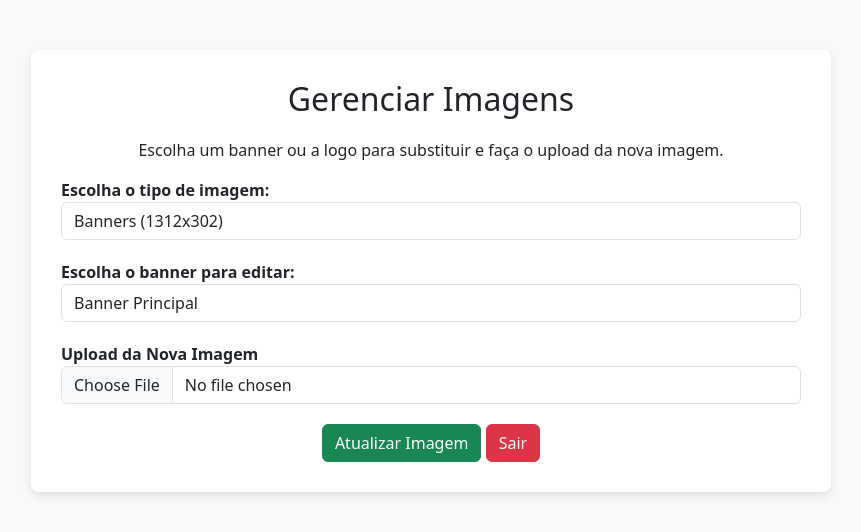
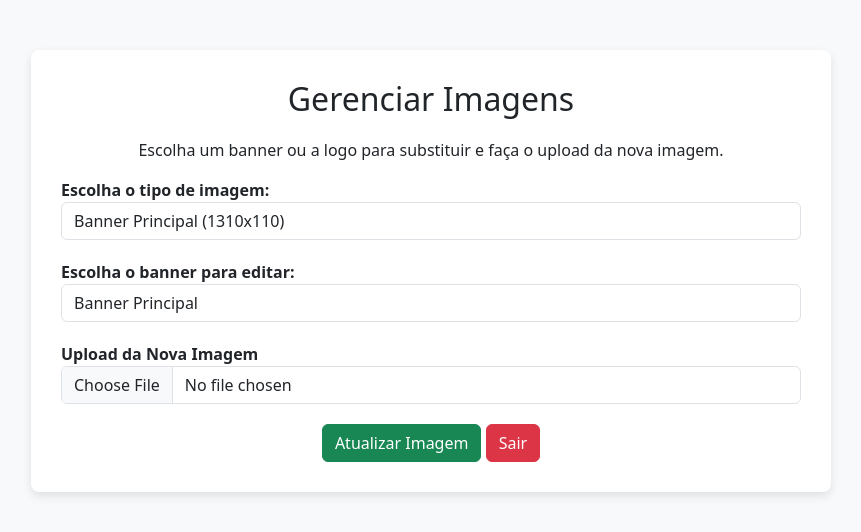
Before and after one commit to Emano4777/poupaqui-admin, a Flask app: page /admin in a window 1280 px wide. Shown: the top 532 px of the page, without its empty margins (209-1070 px from the left). Run offline with Flask 3, Linux system fonts and the light colour scheme; the visitor is signed in with stand-in values (Sample User, id 1).

Commit message:
Corrigido banners

```diff
--- a/app.py
+++ b/app.py
@@ -19,12 +19,11 @@ app.secret_key = 'segredo123'  # Chave secreta para gerenciar sessões
 # Arquivo JSON para armazenar os banners e a logo
 DATA_FILE = "images.json"
 
-# Carregar imagens salvas no JSON
 def load_images():
     if os.path.exists(DATA_FILE):
         with open(DATA_FILE, "r") as f:
             return json.load(f)
-    return {"banners": [], "logo": None}  # Estrutura padrão
+    return {"banners": [], "logo": None, "banner_top": None}  # Estrutura padrão
 
 # Salvar imagens no JSON
 def save_images(data):
@@ -41,7 +40,8 @@ def index():
     data = load_images()  # Carregar as imagens salvas
     banners = data.get("banners", [])
     logo = data.get("logo", None)
-    return render_template('index.html', banners=banners, logo=logo)
+    banner_top = data.get("banner_top", None)
+    return render_template('index.html', banners=banners, logo=logo,banner_top=banner_top)
 
 @app.route('/login', methods=['GET', 'POST'])
 def login():
@@ -70,7 +70,7 @@ def admin():
             error = "Nenhum arquivo enviado ou tipo de imagem inválido."
         else:
             file = request.files['file']
-            image_type = request.form['image_type']  # Define se é 'banner' ou 'logo'
+            image_type = request.form['image_type']  # Define se é 'banner', 'banner_top' ou 'logo'
 
             if file and allowed_file(file.filename):
                 try:
@@ -83,6 +83,8 @@ def admin():
 
                     if image_type == "banner" and image.size != (1312, 302):
                         error = "O banner deve ter exatamente 1312x302 pixels!"
+                    elif image_type == "banner_top" and image.size != (1310, 110):
+                        error = "O banner principal deve ter 1310x110 pixels!"
                     elif image_type == "logo" and image.size != (2000, 2000):
                         error = "A logo deve ter exatamente 2000x2000 pixels!"
                     else:
@@ -96,6 +98,8 @@ def admin():
                         data = load_images()
                         if image_type == "banner":
                             data["banners"].append(image_url)
+                        elif image_type == "banner_top":
+                            data["banner_top"] = image_url  # Atualiza o banner principal corretamente
                         elif image_type == "logo":
                             data["logo"] = image_url  # Substitui a logo existente
 
@@ -107,7 +111,7 @@ def admin():
                     error = f"Erro ao enviar imagem: {str(e)}"
 
     data = load_images()
-    return render_template('admin.html', error=error, banners=data["banners"], logo=data["logo"])
+    return render_template('admin.html', error=error, banners=data["banners"], banner_top=data.get("banner_top"), logo=data["logo"])
 
 @app.route('/logout')
 def logout():
--- a/images.json
+++ b/images.json
@@ -1 +1 @@
-{"banners": ["https://res.cloudinary.com/dizfq460q/image/upload/v1739464514/gqme7tztncwtwrwshsto.jpg"], "logo": "https://res.cloudinary.com/dizfq460q/image/upload/v1739464479/bntdpt5lgbt6cw7m3isw.png"}
+{"banners": ["https://res.cloudinary.com/dizfq460q/image/upload/v1739464514/gqme7tztncwtwrwshsto.jpg"], "logo": "https://res.cloudinary.com/dizfq460q/image/upload/v1739464479/bntdpt5lgbt6cw7m3isw.png", "banner_top": "https://res.cloudinary.com/dizfq460q/image/upload/v1739465699/zmdqruymklblrvjjd0jx.jpg"}
--- a/templates/admin.html
+++ b/templates/admin.html
@@ -60,6 +60,7 @@
         <div class="form-group">
             <label for="image_type"><strong>Escolha o tipo de imagem:</strong></label>
             <select name="image_type" id="image_type" class="form-control">
+                <option value="banner_top">Banner Principal (1310x110)</option>
                 <option value="banner">Banners (1312x302)</option>
                 <option value="logo">Logo (2000x2000)</option>
             </select>
--- a/templates/index.html
+++ b/templates/index.html
@@ -90,6 +90,11 @@
         <button class="btn btn-danger">Seja um Licenciado</button>
     </div>
 </nav>
+{% if banner_top %}
+    <img src="{{ banner_top }}" alt="Promoção Principal" class="banner-top">
+{% else %}
+    <p class="text-center text-danger">Banner principal não encontrado</p>
+{% endif %}
 
 <!-- ✅ Carrossel de Banners -->
 <div id="carouselExampleIndicators" class="carousel slide banner-middle" data-bs-ride="carousel">
```
